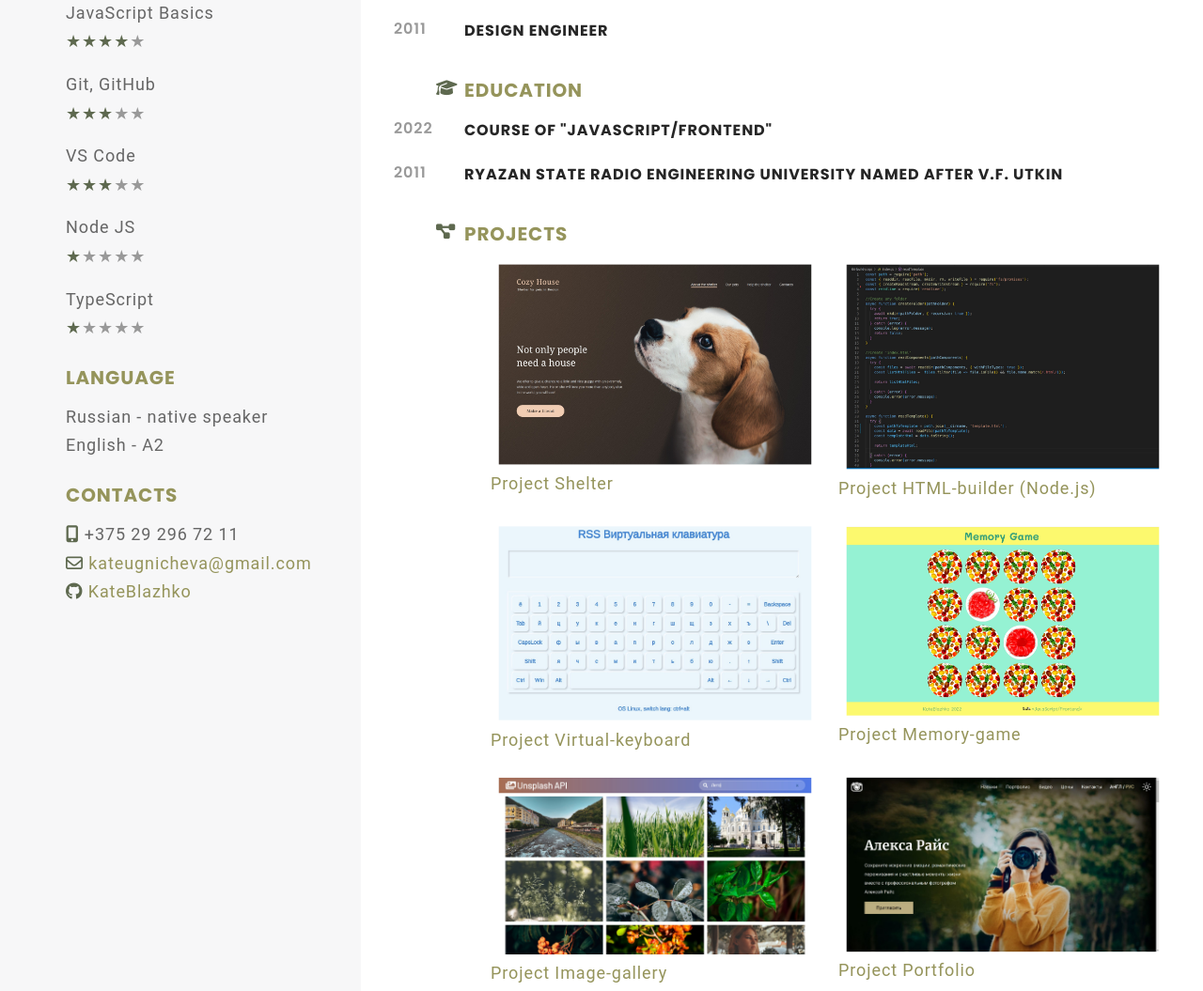
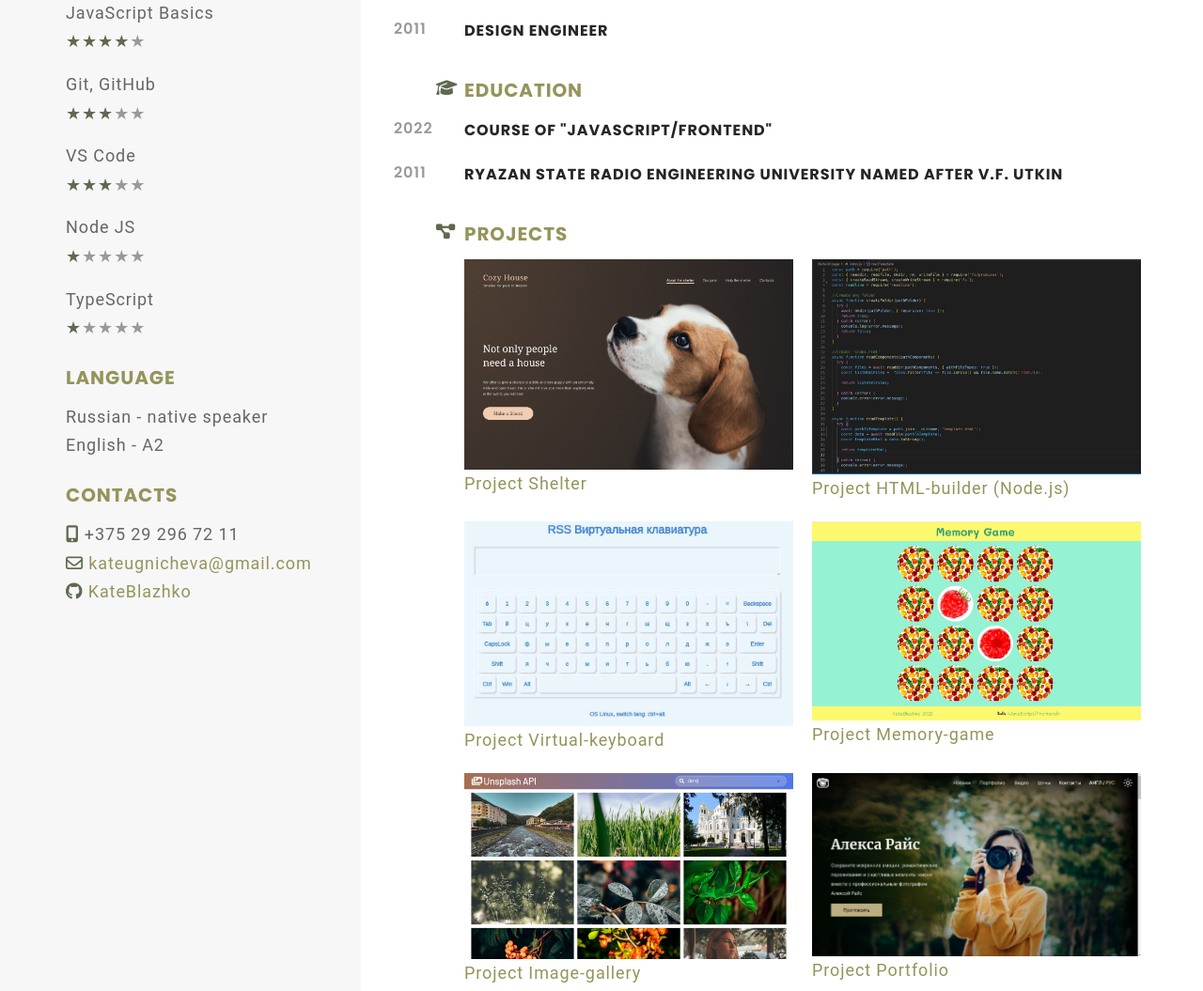
Before and after one commit to KateBlazhko/rsschool-cv, a plain HTML site: page index.html in a window 1280 px wide. Shown: the part 546-1601 px from the top of the page at 94% size. Drawn offline with Linux system fonts and the light colour scheme.

Commit message:
fix: change position for project img

```diff
--- a/style.css
+++ b/style.css
@@ -489,7 +489,7 @@ li {
 .project_inner {
     display: flex;
     flex-wrap: wrap;
-    justify-content: center;
+    justify-content: start;
     gap: 20px;
     width: 100%;
 }
@@ -506,13 +506,13 @@ li {
 
     object-fit: cover;
 
-    transform: scale(0.95);
+    transform: scale(1);
     transition: transform 0.5s linear;
 
 }
 
 .project_img:hover {
-    transform: scale(1);
+    transform: scale(1.03);
 }
 
 .code_example {
```
